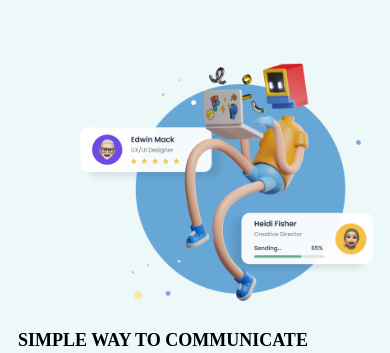
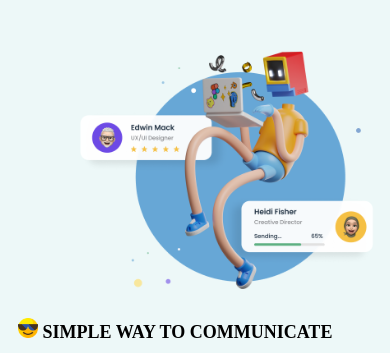
Before and after one commit to Zking4ever/peak-Craft-Club-Task, a plain HTML site: page index.html in a window 390 px wide. Shown: the part 88-441 px from the top of the page. Drawn offline with Linux system fonts and the light colour scheme.

Commit message:
finished styling and including resources

```diff
--- a/index.html
+++ b/index.html
@@ -55,7 +55,7 @@
     </div>
     <div class="main_body">
         <div class="right">
-            <h2>Simple way to communicate</h2>
+            <h2><img src="images/cool.png" style="width: 20px; display: inline;"> Simple way to communicate</h2>
             <div class="big_txt">
                 Actions for <br>Accessibility <br>in Design
             </div>
--- a/style.css
+++ b/style.css
@@ -100,7 +100,7 @@ nav a:hover{
     margin-top: 40px;
 }
 .small_txts svg{
-    transform: translateY(10px);
+    transform: translateY(20px);
     margin-left: 30px;
 }
 
@@ -121,7 +121,7 @@ nav a:hover{
     width: 100%;
     flex-direction: column-reverse;
     justify-content: center;
-    margin-top: 50px;
+    margin-top: 40px;
    }
    .right{
     width: 100%;
@@ -158,7 +158,6 @@ nav a:hover{
 }
 .small_txts svg{
     margin: 0px;
-    transform: translateY(20px)
 }
 .small_txts span{
     font-size: 17px;
```
Also changed, not shown: images/cool.png (added).
